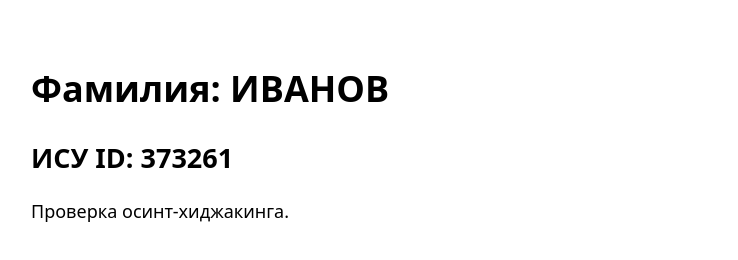
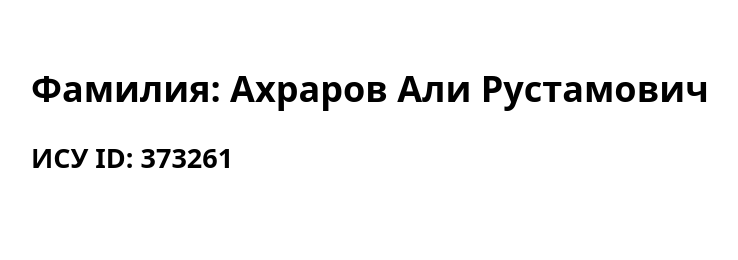
Before and after one commit to Leha23112004/osint-hijack, a plain HTML site: page index.html in a window 1280 px wide. Shown: the whole page, without its empty margins (9-747 px from the left). Drawn offline with Linux system fonts and the light colour scheme.

Commit message:
Update index.html

```diff
--- a/index.html
+++ b/index.html
@@ -2,8 +2,7 @@
 <html>
   <head><meta charset="utf-8"><title>OSINT Hijack</title></head>
   <body style="font: 18px/1.4 system-ui; padding: 2rem;">
-    <h1>Фамилия: ИВАНОВ</h1>
+    <h1>Фамилия: Ахраров Али Рустамович </h1>
     <h2>ИСУ ID: 373261</h2>
-    <p>Проверка осинт-хиджакинга.</p>
   </body>
 </html>
```
